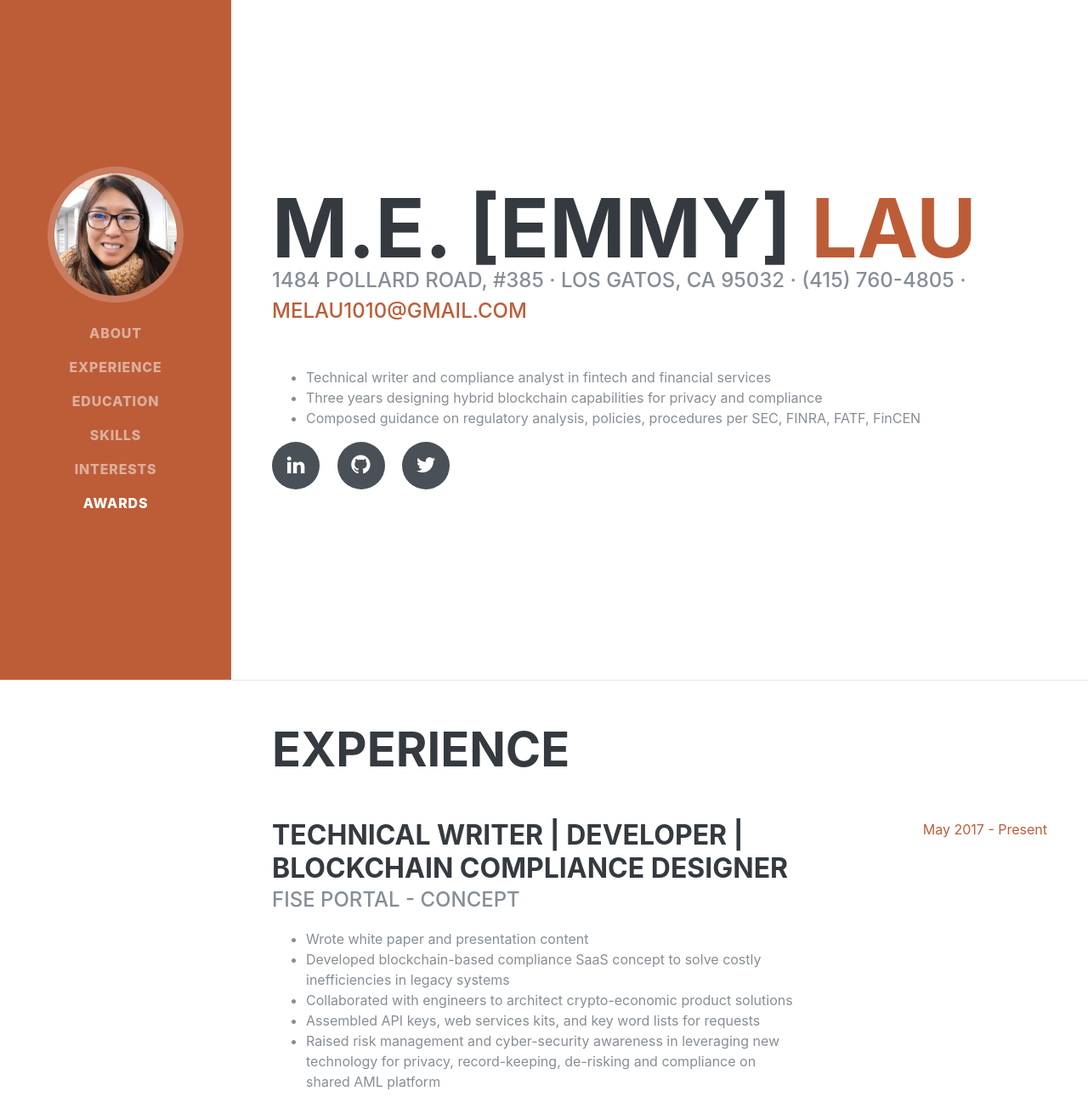
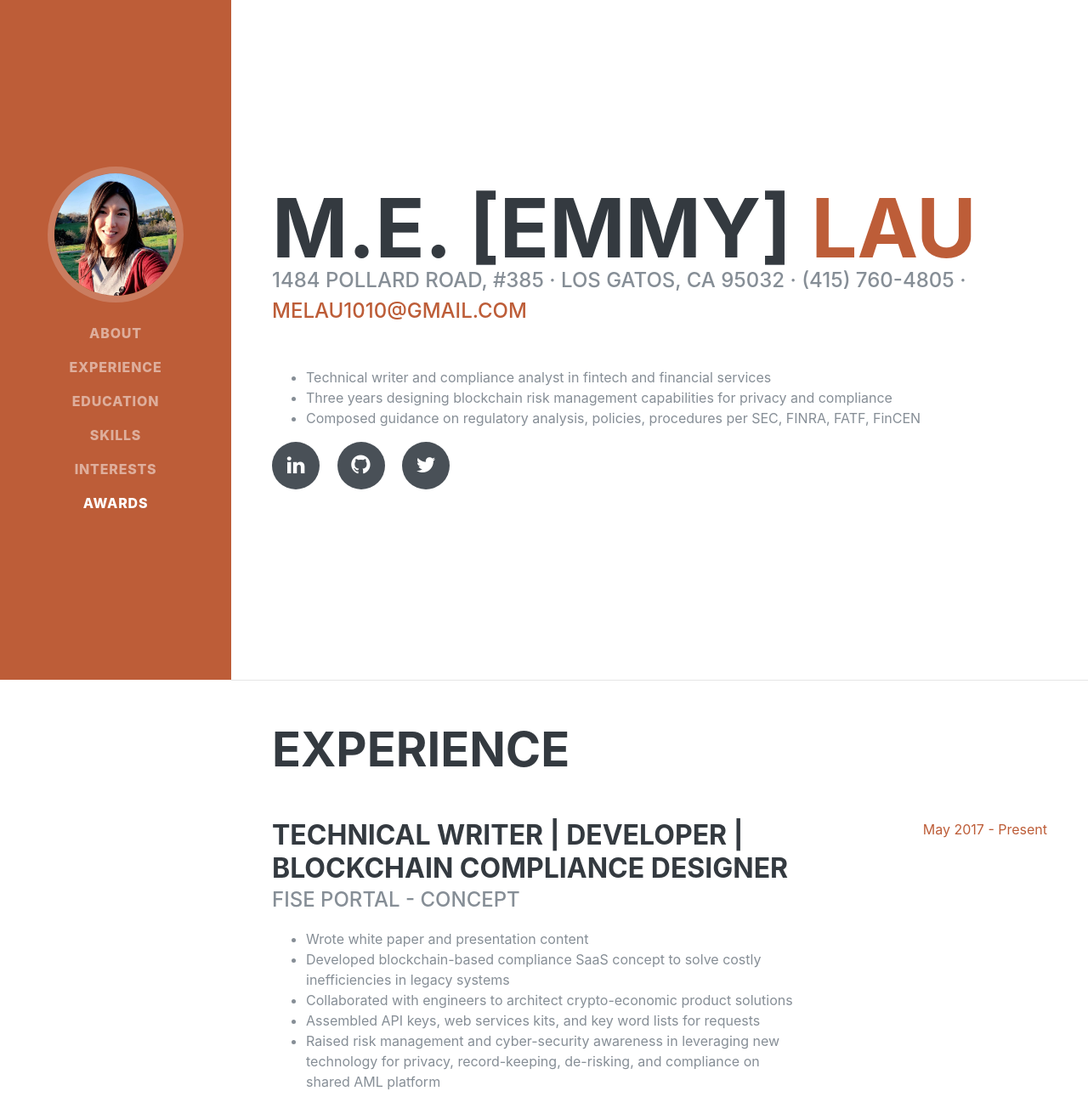
Before and after one commit to melau1010/work_info, a website: page index.html in a window 1280 px wide. Shown: the top 1304 px of the page at 85% size. Drawn offline with nearby package versions, Linux system fonts and the light colour scheme; files that its build step writes are made by us from their sources; files whose address does not match are found by name; a web font is replaced by a local one.

Commit message:
Update index.html

```diff
--- a/index.html
+++ b/index.html
@@ -34,7 +34,7 @@
     <a class="navbar-brand js-scroll-trigger" href="#page-top">
       <span class="d-block d-lg-none">M.E. [Emmy] Lau</span>
       <span class="d-none d-lg-block">
-        <img class="img-fluid img-profile rounded-circle mx-auto mb-2" src="emmypro.jpeg" alt="">
+        <img class="img-fluid img-profile rounded-circle mx-auto mb-2" src="EmmyLuv.jpg" alt="">
       </span>
     </a>
     <button class="navbar-toggler" type="button" data-toggle="collapse" data-target="#navbarSupportedContent" aria-controls="navbarSupportedContent" aria-expanded="false" aria-label="Toggle navigation">
@@ -76,7 +76,7 @@
         </div>
         <p class="lead mb-5"><ul style="circle">
           <li>Technical writer and compliance analyst in fintech and financial services</li>
-          <li>Three years designing hybrid blockchain capabilities for privacy and compliance</li>
+          <li>Three years designing blockchain risk management capabilities for privacy and compliance</li>
         <li>Composed guidance on regulatory analysis, policies, procedures per SEC, FINRA, FATF, FinCEN</li></p>
         </ul>
           <div alignment-baseline="baseline" class="social-icons">
@@ -110,7 +110,7 @@
                 <li>Developed blockchain-based compliance SaaS concept to solve costly inefficiencies in legacy systems</li>
                 <li>Collaborated with engineers to architect crypto-economic product solutions</li>
               <li>Assembled API keys, web services kits, and key word lists for requests</li>
-            <li>Raised risk management and cyber-security awareness in leveraging new technology for privacy, record-keeping, de-risking and compliance on shared AML platform</li>
+            <li>Raised risk management and cyber-security awareness in leveraging new technology for privacy, record-keeping, de-risking, and compliance on shared AML platform</li>
               </ul>
               </p>
               </div>
```
